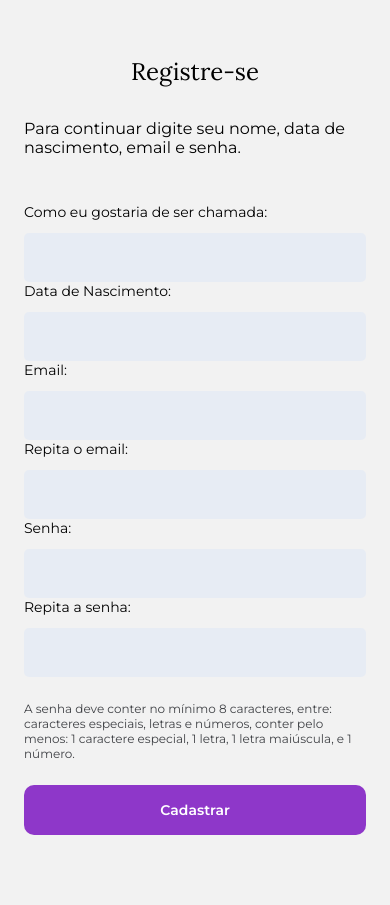
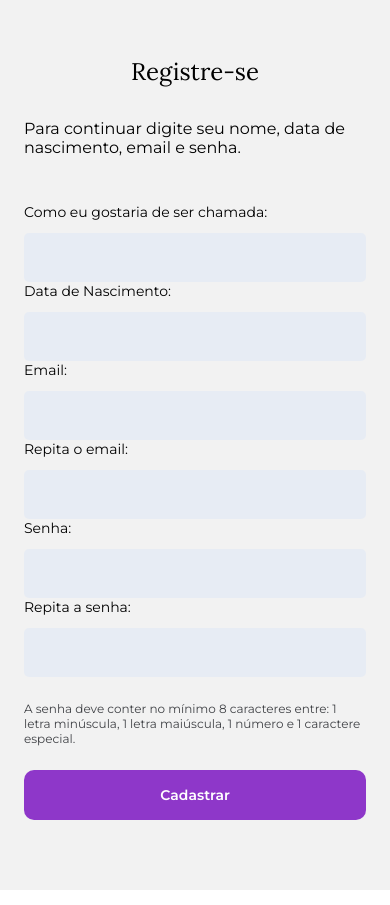
Before and after one commit to PipocaAgil-Grupo-Bordo/ciclo-agil-mobile, a React Native app: screen /SignUp in a window 390 px wide. Built offline with nearby package versions, Linux system fonts and the light colour scheme; no server answers.

Commit message:
fix: Correct password error message to a smaller version

```diff
--- a/src/pages/SignUp/SignUpForm/index.tsx
+++ b/src/pages/SignUp/SignUpForm/index.tsx
@@ -5,6 +5,7 @@ import Inputs from "../Inputs";
 import GenericButton from "../../../components/GenericButton";
 import { registerSchema } from "../../../schemas/registerSchema";
 import { yupResolver } from "@hookform/resolvers/yup";
+import { Text } from "react-native";
 
 const SignUpForm: React.FC = () => {
   const {
@@ -32,8 +33,7 @@ const SignUpForm: React.FC = () => {
       <StyledInstructionText
         error={(errors && errors.password)! || (errors && errors.confirmPassword)!}
       >
-        A senha deve conter no mínimo 8 caracteres, entre: caracteres especiais, letras e números,
-        conter pelo menos: 1 caractere especial, 1 letra, 1 letra maiúscula, e 1 número.
+        A senha deve conter no mínimo 8 caracteres entre: 1 letra minúscula, 1 letra maiúscula, 1 número e 1 caractere especial.
       </StyledInstructionText>
 
       <GenericButton state="accent" onPress={handleSubmit(onSubmit)}>
```
